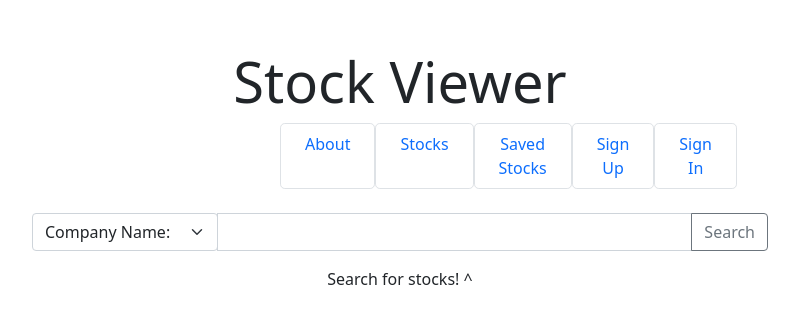
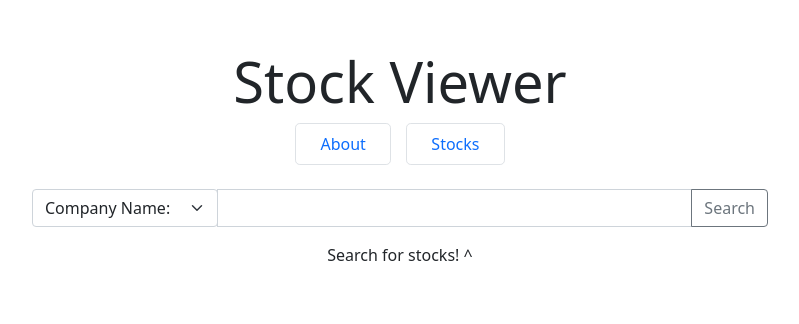
Before and after one commit to DanielBourdetski/stock-viewer, a React (Create React App) app: page / in a window 1280 px wide. Shown: the top 324 px of the page, without its empty margins (240-1039 px from the left). Built offline with nearby package versions, Linux system fonts and the light colour scheme.

Commit message:
removed unused nav items

```diff
--- a/src/components/Navbar.jsx
+++ b/src/components/Navbar.jsx
@@ -21,7 +21,7 @@ export default function Navbar() {
               <span>Stocks</span>
             </NavLink>
           </li>
-          <li className="list-group-item border rounded-3 px-4">
+          {/* <li className="list-group-item border rounded-3 px-4">
             <NavLink to="my-stocks" style={({ isActive }) => (isActive ? undefined : notActiveStyle)}>
               Saved Stocks
             </NavLink>
@@ -35,7 +35,7 @@ export default function Navbar() {
             <NavLink to="my-stocks" style={({ isActive }) => (isActive ? undefined : notActiveStyle)}>
               Sign In
             </NavLink>
-          </li>
+          </li> */}
         </ul>
       </nav>
     </div>
```
Also changed, not shown: 1 other file (tests, documents, lock files or other folders).
